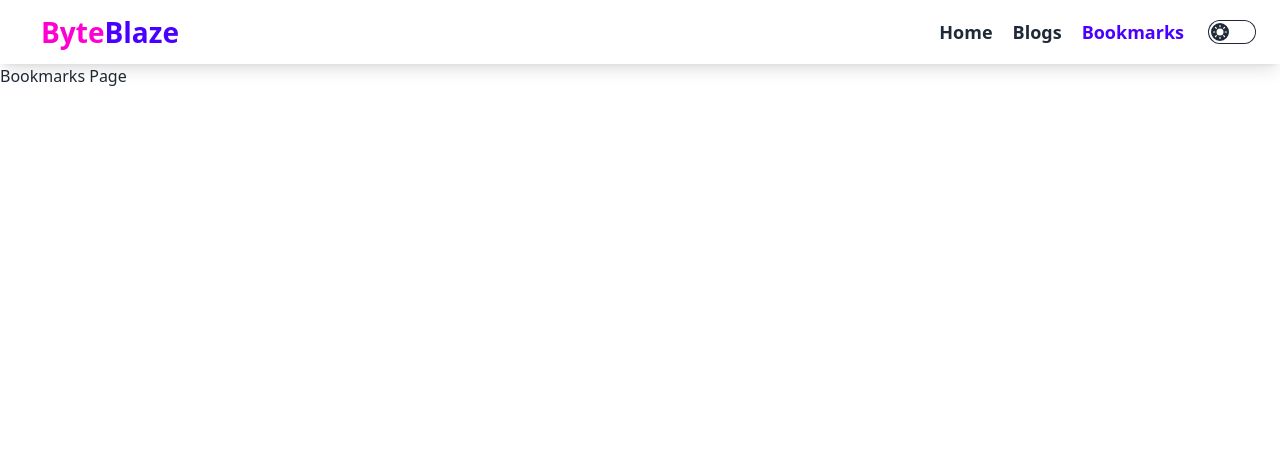
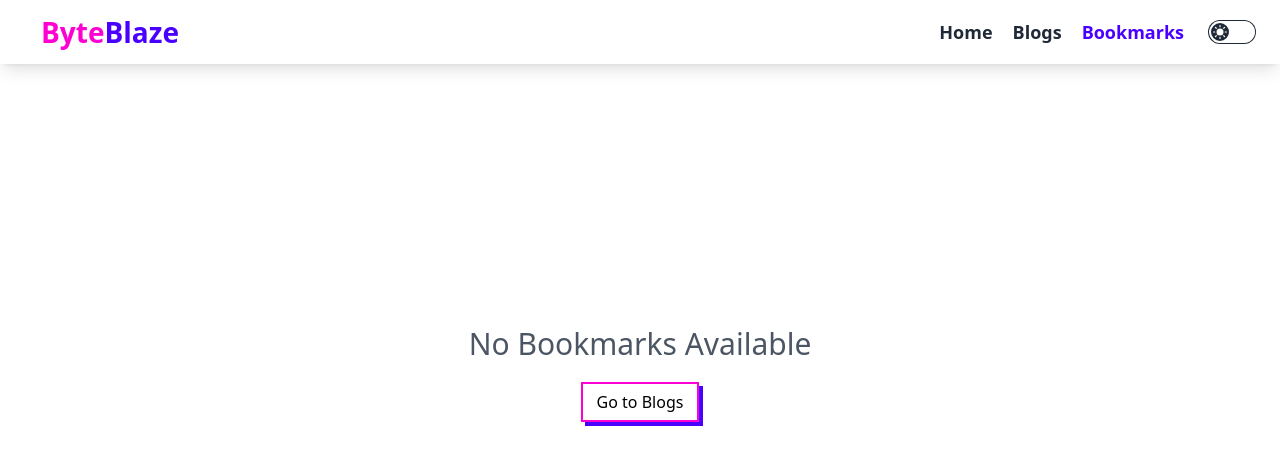
Before and after one commit to anikmondol/ByteBlaze, a React (Vite) app: page /bookmarks in a window 1280 px wide. Shown: the top 464 px of the page. Built offline with nearby package versions, Linux system fonts and the light colour scheme.

Commit message:
ByteBlaze projects full done

```diff
--- a/src/components/Content.jsx
+++ b/src/components/Content.jsx
@@ -5,7 +5,7 @@
 
 const Content = () => {
     const blog = useLoaderData();
-    const { cover_image, title, tags, body_html} = blog;
+    const { cover_image, title, tags, body_html, url} = blog;
     return (
         <div className=" mx-auto transition border-2 p-2  border-opacity-30   group hover:no-underline focus:no-underline px-16">
             <img role="presentation" className="object-cover w-full rounded h-44 dark:bg-gray-500" src={cover_image || placeholderImage} />
@@ -15,7 +15,7 @@
 
                 </div>
             <div className="p-6 space-y-2">
-                <h3 className="text-2xl font-semibold group-hover:underline group-focus:underline">{title}</h3>
+                <a href={url} target="_blank" className="text-2xl font-semibold group-hover:underline group-focus:underline">{title}</a>
                 <Markdown rehypePlugins={[rehypeRaw]}>{body_html}</Markdown>
 
             </div>
--- /dev/null
+++ b/src/components/EmptyState.jsx
@@ -0,0 +1,21 @@
+import { Link } from 'react-router-dom'
+const EmptyState = ({ message, address, label }) => {
+  return (
+    <div className='min-h-[calc(100vh-116px)] gap-5 flex flex-col justify-center items-center pb-16 '>
+      <p className='text-gray-600 text-xl lg:text-3xl'>{message}</p>
+
+      <Link
+        to={address}
+        className='relative inline-block px-4 py-2 font-medium group'
+      >
+        <span className='absolute inset-0 w-full h-full transition duration-200 ease-out transform translate-x-1 translate-y-1 bg-primary group-hover:-translate-x-0 group-hover:-translate-y-0'></span>
+        <span className='absolute inset-0 w-full h-full bg-white border-2 border-secondary group-hover:bg-primary'></span>
+        <span className='relative text-black group-hover:text-white'>
+          {label}
+        </span>
+      </Link>
+    </div>
+  )
+}
+
+export default EmptyState
--- a/src/pages/Blog.jsx
+++ b/src/pages/Blog.jsx
@@ -1,10 +1,14 @@
 import { Link } from "react-router-dom";
 import PropTypes from 'prop-types'; // ES6
 import placeholderImage from '../assets/404.jpg'
+import {  MdDeleteForever } from "react-icons/md";
 
-const Blog = ({ blog }) => {
+
+const Blog = ({ blog, deletable, handleDelete }) => {
     const { cover_image, title, description, published_at, id } = blog;
+
     return (
+        <div className="flex relative">
             <Link to={`/blog/${id}`} className="max-w-sm mx-auto transition border-2 p-2 hover:scale-105 border-opacity-30 border-primary hover:border-secondary  group hover:no-underline focus:no-underline rounded">
                 <img role="presentation" className="object-cover w-full rounded h-44 dark:bg-gray-500" src={cover_image || placeholderImage} />
                 <div className="p-6 space-y-2">
@@ -13,6 +17,18 @@
                     <p>{description}</p>
                 </div>
             </Link>
+            {deletable && (
+        <div
+          onClick={() => handleDelete(blog.id)}
+          className='bg-primary p-3 ml-5 rounded-full hover:bg-secondary group  cursor-pointer hover:scale-105 absolute -top-5 -right-5'
+        >
+          <MdDeleteForever
+            size={20}
+            className='text-secondary group-hover:text-primary'
+          />
+        </div>
+      )}
+        </div>
     );
 };
 
--- a/src/pages/Bookmarks.jsx
+++ b/src/pages/Bookmarks.jsx
@@ -1,10 +1,37 @@
+import { useEffect, useState } from "react";
+import { deleteBlog, getBlogs } from "../utils";
+import Blog from "./Blog";
+import EmptyState from "../components/EmptyState";
 
 
 const Bookmarks = () => {
+
+    const [blogs, setBlogs] = useState([]);
+
+    useEffect(() =>{
+        const storedBlogs = getBlogs();
+        setBlogs(storedBlogs)
+    }, [])
+
+    const handleDelete = id =>{
+        deleteBlog(id);
+        const storedBlogs = getBlogs();
+        setBlogs(storedBlogs);
+    }
+
+    if(blogs.length < 1) return <EmptyState address={'/blogs'} label={'Go to Blogs'} message='No Bookmarks Available'></EmptyState>
+
+
     return (
-        <div>
-            <h1>Bookmarks Page</h1>
-        </div>
+        <div className="grid justify-center my-8 grid-cols-1 gap-5 sm:grid-cols-2 lg:grid-cols-4">
+
+                {
+                    blogs.map((blog, index) => <Blog handleDelete = {handleDelete}
+                    deletable={true} key={index} blog={blog}></Blog>)
+                }
+
+
+            </div>
     );
 };
 
```
Lines whose indentation alone changed are shown as unchanged.
